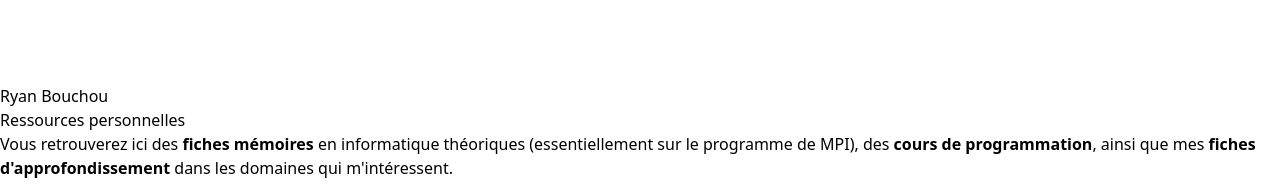
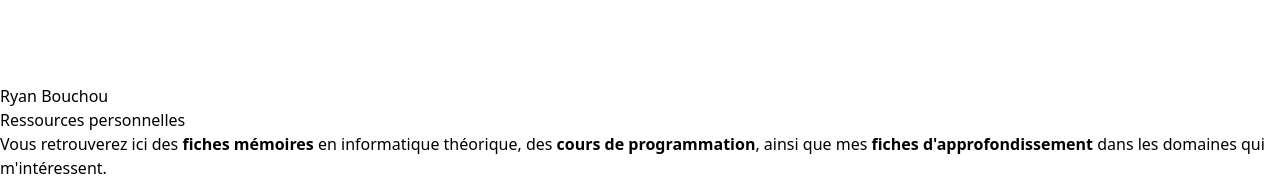
Before and after one commit to iRyann/iryann.github.io, an Astro site: page /ressources in a window 1280 px wide. Shown: the part 1220-1405 px from the top of the page. Built offline with nearby package versions, Linux system fonts and the light colour scheme; Astro itself is replaced by a stand-in of ours.

Commit message:
modified:   src/pages/ressources.astro

```diff
--- a/src/pages/ressources.astro
+++ b/src/pages/ressources.astro
@@ -9,7 +9,7 @@ import HorizontalCard from "../components/HorizontalCard.astro";
     <div class="text-5xl font-bold">Ressources personnelles</div>
     <div class="py-2">
       <text class="text-lg">
-        Vous retrouverez ici des <b>fiches mémoires</b> en informatique théoriques (essentiellement sur le programme de MPI), des <b>cours de programmation</b>,
+        Vous retrouverez ici des <b>fiches mémoires</b> en informatique théorique, des <b>cours de programmation</b>,
         ainsi que mes <b>fiches d'approfondissement</b> dans les domaines qui m'intéressent.
       </text>
     </div>
```
